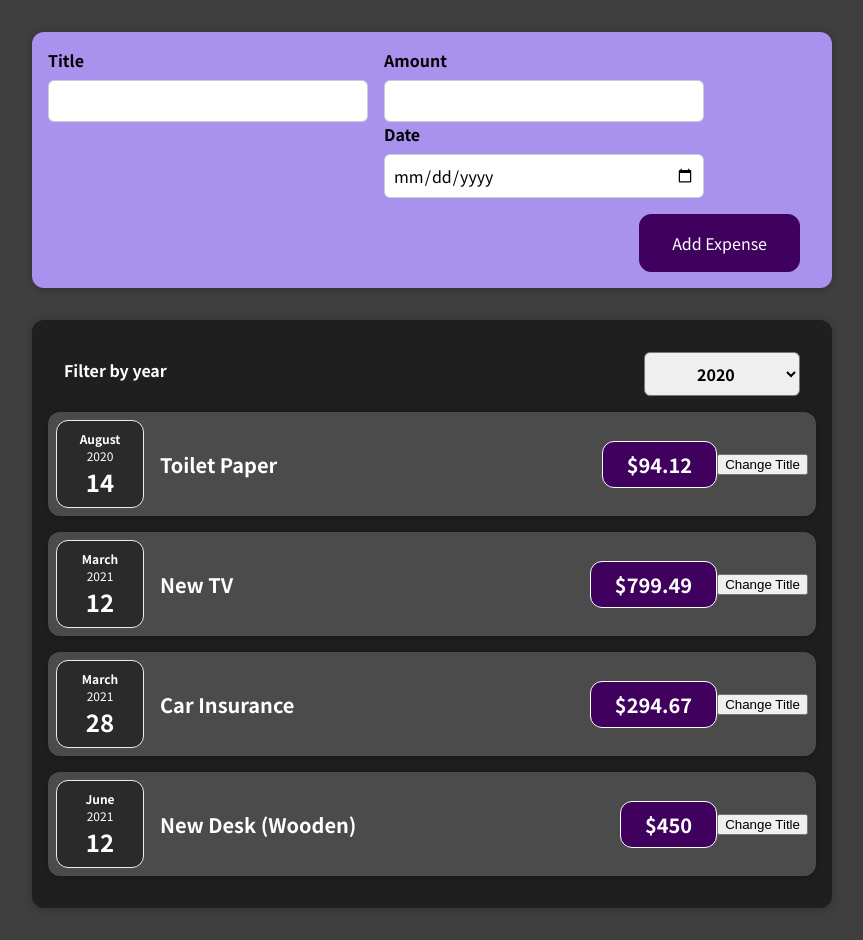
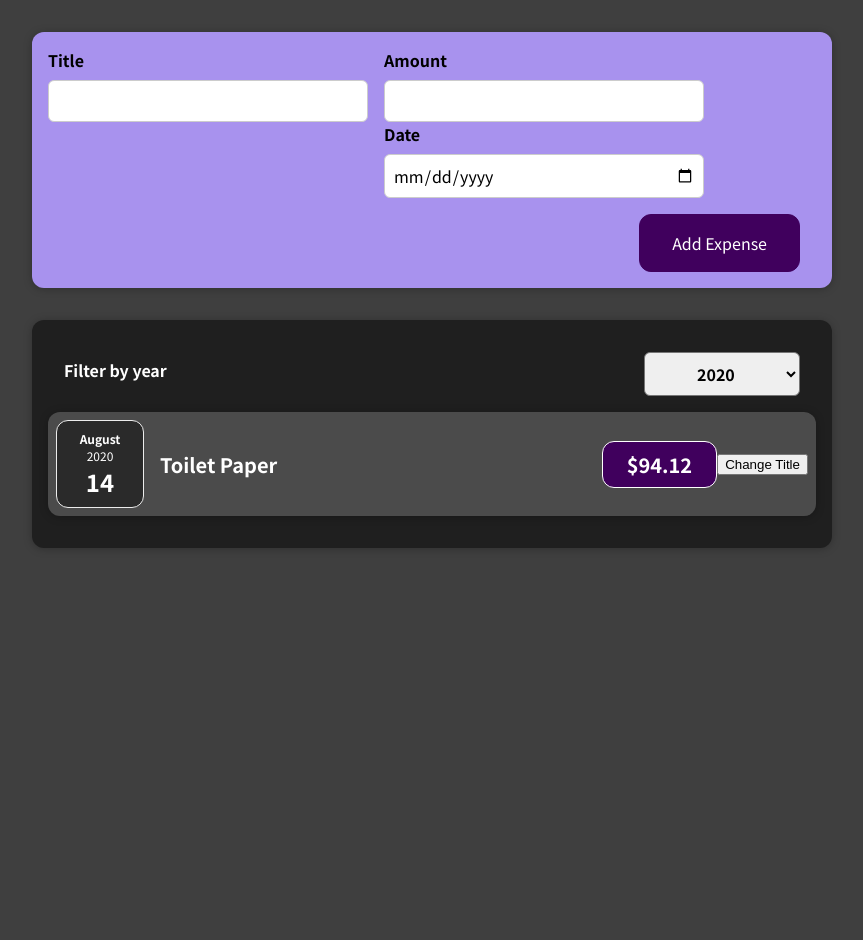
Before and after one commit to ScottSummer/reactmaxi, a React (Create React App) app: page / in a window 1280 px wide. Shown: the whole page, without its empty margins (208-1071 px from the left). After the commit the page ends 800 px from the top, so only its background shows below. Built offline with nearby package versions, Linux system fonts and the light colour scheme.

Commit message:
date state added

```diff
--- a/src/App.js
+++ b/src/App.js
@@ -1,9 +1,9 @@
-import React from "react";
+import React, { useState } from "react";
 import Expenses from "./components/Expenses/Expenses";
 import NewExpense from "./components/NewExpense/NewExpense";
 
-const App = () => {
-  const expenses = [
+
+const DUMMY_EXPENSES = [
   {
     id: "e1",
     title: "Toilet Paper",
@@ -25,6 +25,10 @@
   },
 ];
 
+
+const App = () => {
+  const [expenses, setExpenses] = useState(DUMMY_EXPENSES);
+
   /* return React.createElement(
     "div",
     {},
@@ -33,8 +37,9 @@
   ); */
 
   const addExpenseHandler = (expense) => {
-    console.log("in app.js");
-    console.log(expense);
+    setExpenses((prevExpenses) => {
+      return [expense, ...prevExpenses];
+    });
   };
 
   return (
--- a/src/components/Expenses/Expenses.js
+++ b/src/components/Expenses/Expenses.js
@@ -11,6 +11,23 @@
     setFilteredYear(selectedYear);
   };
 
+  const filteredExpenses = props.items.filter((expense) => {
+    return expense.date.getFullYear().toString() === filteredYear;
+  });
+
+  let expensesContent = <p>No expenses found</p>;
+
+  if (filteredExpenses.length > 0) {
+    expensesContent = filteredExpenses.map((expense) => (
+      <ExpenseItem
+        key={expense.id}
+        title={expense.title}
+        amount={expense.amount}
+        date={expense.date}
+      />
+    ));
+  }
+
   return (
     <div>
       <Card className="expenses">
@@ -18,26 +35,7 @@
           selected={filteredYear}
           onChangeFilter={filterChangeHandler}
         />
-        <ExpenseItem
-          title={props.items[0].title}
-          amount={props.items[0].amount}
-          date={props.items[0].date}
-        ></ExpenseItem>
-        <ExpenseItem
-          title={props.items[1].title}
-          amount={props.items[1].amount}
-          date={props.items[1].date}
-        ></ExpenseItem>
-        <ExpenseItem
-          title={props.items[2].title}
-          amount={props.items[2].amount}
-          date={props.items[2].date}
-        ></ExpenseItem>
-        <ExpenseItem
-          title={props.items[3].title}
-          amount={props.items[3].amount}
-          date={props.items[3].date}
-        ></ExpenseItem>
+        {expensesContent}
       </Card>
     </div>
   );
```
Lines whose indentation alone changed are shown as unchanged.
